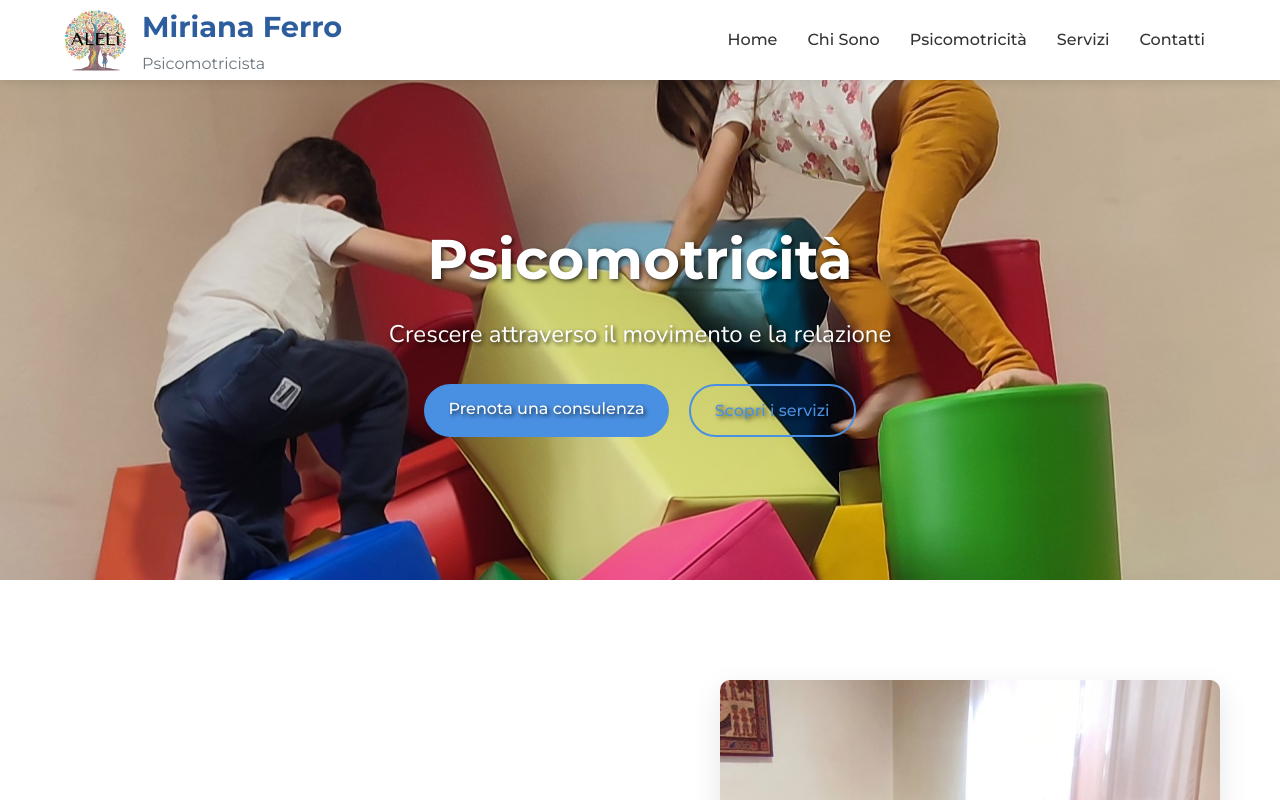
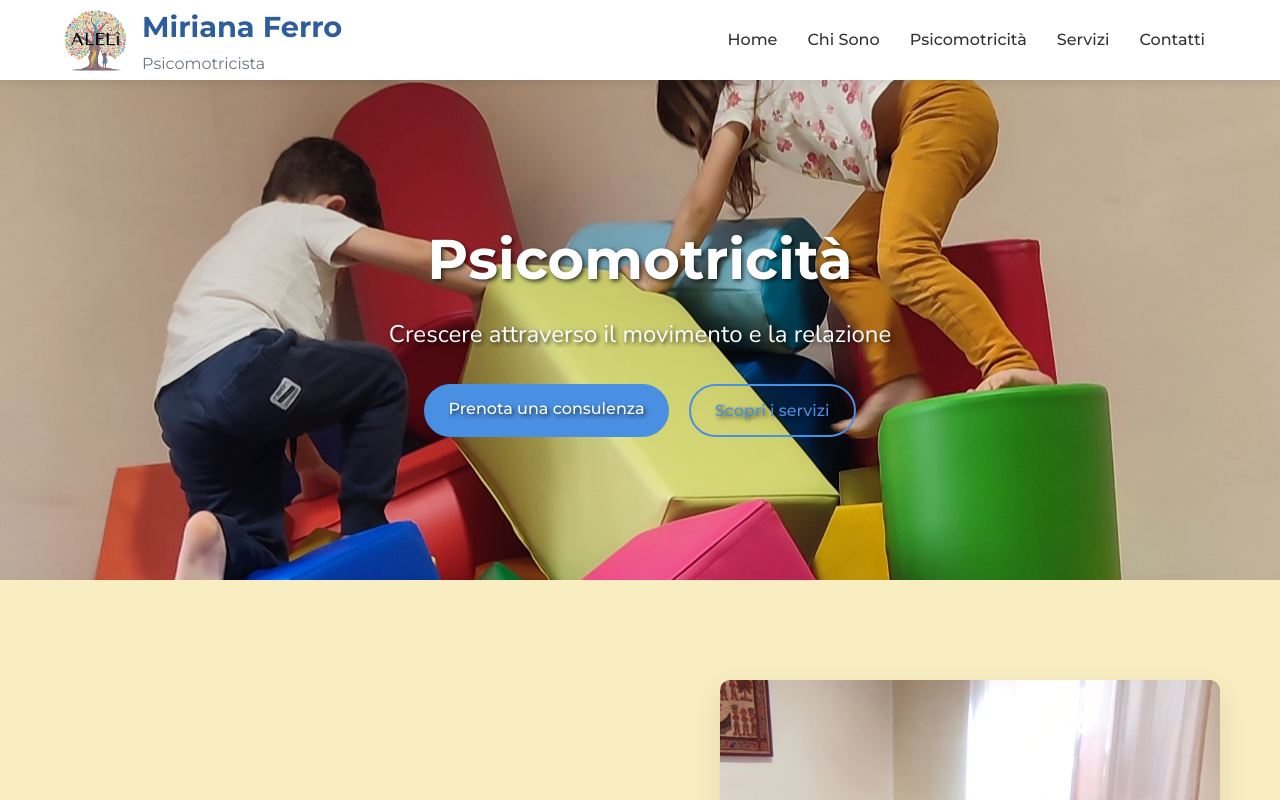
Before and after one commit to aikan86/MirianaPsicomotricita, a React (Create React App) app: page / in a window 1280 px wide. Shown: the top 800 px of the page. Built offline with nearby package versions, Linux system fonts and the light colour scheme.

Commit message:
Update App.css

```diff
--- a/src/styles/App.css
+++ b/src/styles/App.css
@@ -15,7 +15,7 @@ body {
   font-size: 16px;
   line-height: 1.6;
   color: #333;
-  background-color: #fff;
+  background-color: #f9eec2;
 }
 
 h1, h2, h3, h4, h5, h6 {
```
